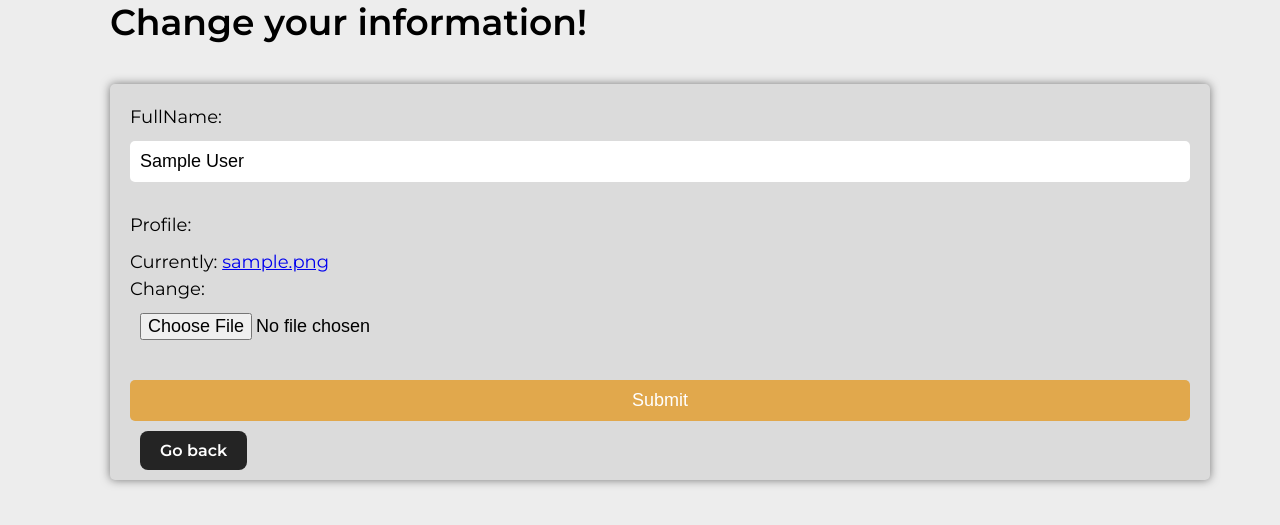
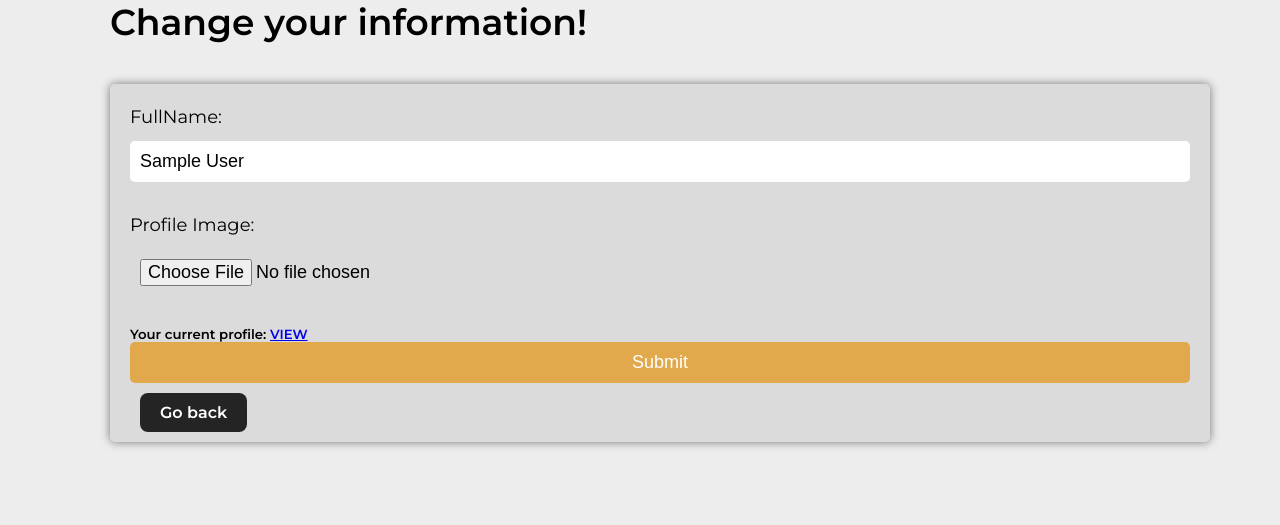
Before and after one commit to errornight/django-noteapp, a Django app: page /user/edit/ in a window 1280 px wide. Shown: the part 94-619 px from the top of the page. Run offline with Django 3.2, Linux system fonts and the light colour scheme; a user stored in the database is signed in; tables that the repository leaves empty hold one stand-in row (values such as "Sample post"); parts of the project's set-up code (start-up, migrations or seed data) failed here and were passed over.

Commit message:
Views edited.

```diff
--- a/apps/users/forms.py
+++ b/apps/users/forms.py
@@ -4,9 +4,11 @@ from .models import User, Ticket
 
 
 class UserSignup(UserCreationForm):
+    profile = forms.ImageField(label='Profile Image:', required=False)
+
     class Meta:
         model = User
-        fields = ['name', 'username', 'password1', 'password2', 'profile']
+        fields = ['name', 'username', 'password1', 'password2', ]
 
 class UserLogin(AuthenticationForm):
     class Meta:
@@ -14,9 +16,11 @@ class UserLogin(AuthenticationForm):
         fields = ('email', 'password')
 
 class EditProfile(forms.ModelForm):
+    profile = forms.ImageField(label='Profile Image:', required=False)
+
     class Meta:
         model = User
-        fields = ['name', 'profile']
+        fields = ['name',]
 
 class SendTicket(forms.ModelForm):
     class Meta:
--- a/apps/users/models.py
+++ b/apps/users/models.py
@@ -2,6 +2,7 @@ import os
 import random
 from django.db import models
 from django.contrib.auth.models import AbstractUser
+
 
 def profile_name(instance, filename):
     # This function is to generate random names for each profile image.
@@ -9,7 +10,7 @@ def profile_name(instance, filename):
 
 class User(AbstractUser):
     name = models.CharField(max_length=120, verbose_name='FullName')
-    profile = models.ImageField(upload_to=profile_name, default='Default.png',)
+    profile = models.URLField(max_length=800, null=True)
 
     REQUIRED_FIELDS = ['name']
 
--- a/apps/users/templates/users/dashboard.html
+++ b/apps/users/templates/users/dashboard.html
@@ -11,7 +11,11 @@
 {% block content %}
     <div class="container">
         <h3> Hello {{ user.name }} </h3>
-        <img src="{{ user.profile.url }}" width="200px" height="200px">
+        {% if user.profile  %}
+        <img src="{{ user.profile }}" width="200px" height="200px">
+        {% else %}
+        <h6> You do not have any profile Image! Got to edit and add one. </h6>
+        {% endif %}
         <h4> Username: @{{ user }} </h4>
 
     {% for note in notes %}
--- a/apps/users/templates/users/editprofile.html
+++ b/apps/users/templates/users/editprofile.html
@@ -13,6 +13,9 @@
       <form method="post" enctype="multipart/form-data">
         {% csrf_token %}
         {{ form.as_p }}
+          {% if request.user.profile %}
+          <h5> Your current profile: <a href="{{ request.user.profile }}"> VIEW </a> </h5>
+          {% endif %}
         <input type="submit" value="Submit">
           <a href="{% url 'DashboardPage' %}" class="btn"> Go back </a>
       </form>
--- a/apps/users/utils.py
+++ b/apps/users/utils.py
@@ -1,7 +1,9 @@
-from private_firebase import *
+from .private_firebase import *
 import pyrebase
 import random
 import os
+from django.core.files.storage import default_storage  # to control our default storage
+
 
 config = {
     "apiKey": apiKey,
@@ -31,3 +33,16 @@ class Firebase:
     def get_url(self, filename, token):
         url = self.storage.child(filename).get_url(token)
         return url
+
+    def profile_method(self, request, default_storage_path='media/'):
+        """
+        This function save's the image, upload it, delete it from default storage and the return's file url.
+        I wrote it just to prevent writing same code in all views.
+        """
+        file = request.FILES['profile']
+        default_storage.save(file.name, file)   # save the image to our media directory
+        filename, file_token = self.upload(file.name, default_storage_path + file.name)  # upload the file to Firebase
+        file_url = self.get_url(filename, file_token)
+        default_storage.delete(file.name)
+
+        return file_url
--- a/apps/users/views.py
+++ b/apps/users/views.py
@@ -3,16 +3,24 @@ from .forms import UserSignup, UserLogin, EditProfile, SendTicket
 from django.contrib.auth import login, authenticate, logout
 from django.contrib.auth.decorators import login_required
 from apps.notes.models import Note
+from .utils import Firebase
+
+# Firebase
+firebase = Firebase()
 
 def signup_user(request):
     form = UserSignup()
+
     if request.method == 'POST':
         form = UserSignup(request.POST, request.FILES)
         if form.is_valid():
+            if request.FILES.get('profile', False):
+                image_url = firebase.profile_method(request)
+                form.instance.profile = image_url
+
             form.save()
             login(request, form.instance)
-            return redirect('NotesPage')
-
+            return redirect('DashboardPage')
     context = {'form': form}
     return render(request, 'users/signup.html', context)
 
@@ -46,6 +54,10 @@ def edit_profile(request):
     if request.method == 'POST':
         form = EditProfile(request.POST, request.FILES, instance=request.user)
         if form.is_valid():
+            if request.FILES.get('profile', False):
+                image_url = firebase.profile_method(request)
+                form.instance.profile = image_url
+
             form.save()
             return redirect('DashboardPage')
 
```
Also changed, not shown: apps/users/Default.png (deleted), apps/users/Image2.png (deleted).
